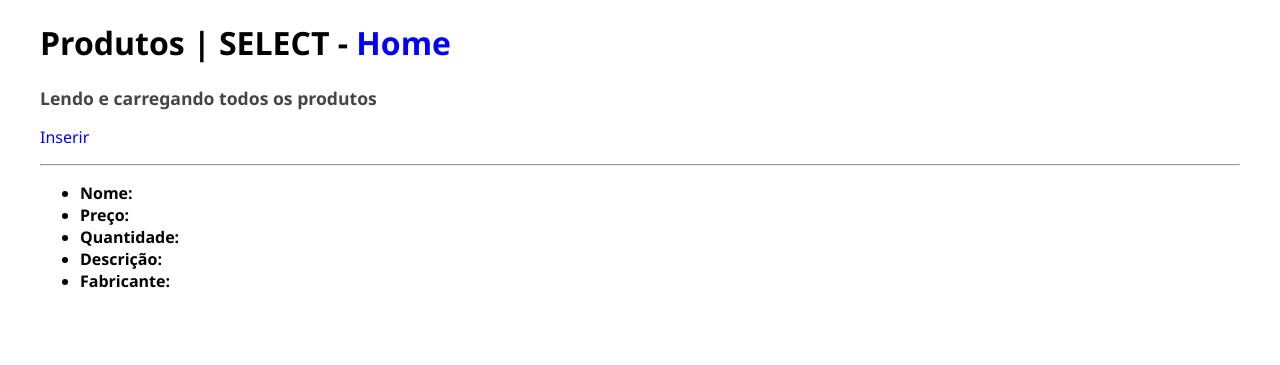
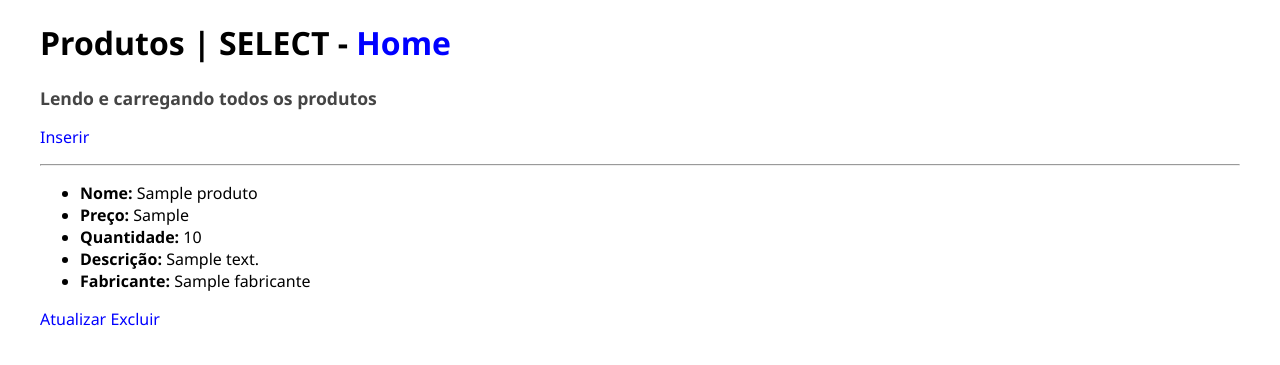
Before and after one commit to alanssmeira/progweb-crud, a PHP site: page /produtos/listar.php in a window 1280 px wide. Shown: the top 365 px of the page. Run offline with PHP 8.4, Linux system fonts and the light colour scheme; tables that the repository leaves empty or names only in its code hold one stand-in row (values such as "Sample post").

Commit message:
Update listar.php

```diff
--- a/produtos/listar.php
+++ b/produtos/listar.php
@@ -4,17 +4,20 @@ $listaDeProdutos = lerProdutos($conexao);
 ?>
 <!DOCTYPE html>
 <html lang="pt-br">
+
 <head>
     <meta charset="utf-8">
     <meta name="viewport" content="width=device-width, initial-scale=1">
     <title>Produtos | SELECT - CRUD com PHP e MySQL </title>
     <link href="../css/style.css" rel="stylesheet">
 </head>
+
 <body>
 
     <div class="container">
         <h1>Produtos | SELECT -
-    <a href="../index.php">Home</a> </h1>
+            <a href="../index.php">Home</a>
+        </h1>
     </div>
 
     <div class="container">
@@ -24,17 +27,23 @@ $listaDeProdutos = lerProdutos($conexao);
 
         <hr>
 
+        <?php foreach ($listaDeProdutos as $produto) { ?>
+            <ul>
+                <li><b>Nome:</b> <?= $produto['produto'] ?> </li>
+                <li><b>Preço:</b> <?= $produto['preco'] ?> </li>
+                <li><b>Quantidade:</b> <?= $produto['quantidade'] ?> </li>
+                <li><b>Descrição:</b> <?= $produto['descricao'] ?> </li>
+                <li><b>Fabricante:</b> <?= $produto['fabricante'] ?> </li>
+            </ul>
 
-    <ul>
-        <li><b>Nome:</b>  </li>
-        <li><b>Preço:</b>  </li>
-        <li><b>Quantidade:</b>  </li>
-        <li><b>Descrição:</b>   </li>
-        <li><b>Fabricante:</b>  </li>
-    </ul>
+            <a href="atualizar.php?id=<?=$produto['id']?>">Atualizar</a>
+            <a href="excluir.php?id=<?=$produto['id']?>">Excluir</a>
+
+        <?php } ?>
 
     </div>
 
 
 </body>
+
 </html>
```
Lines whose indentation alone changed are shown as unchanged.
